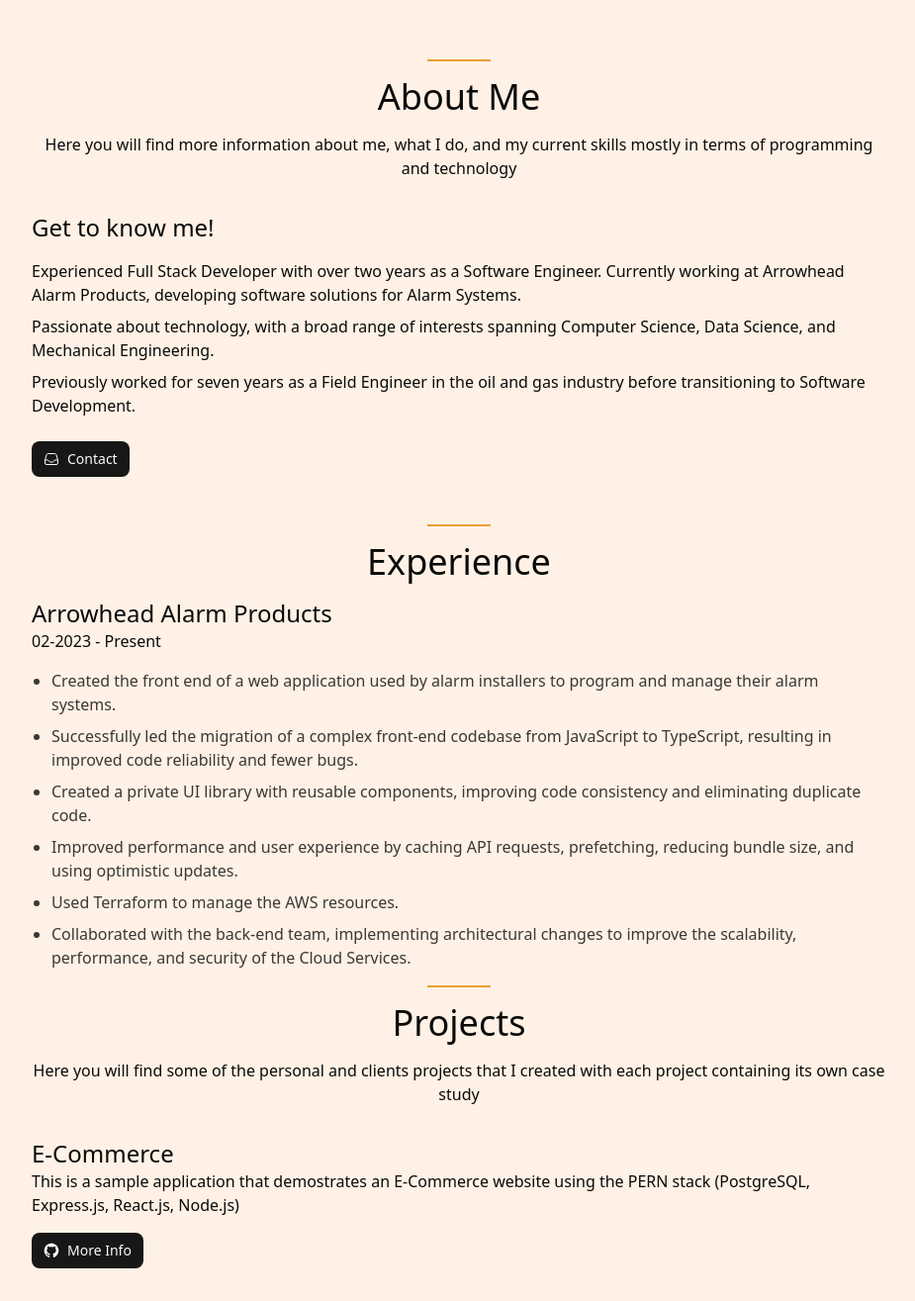
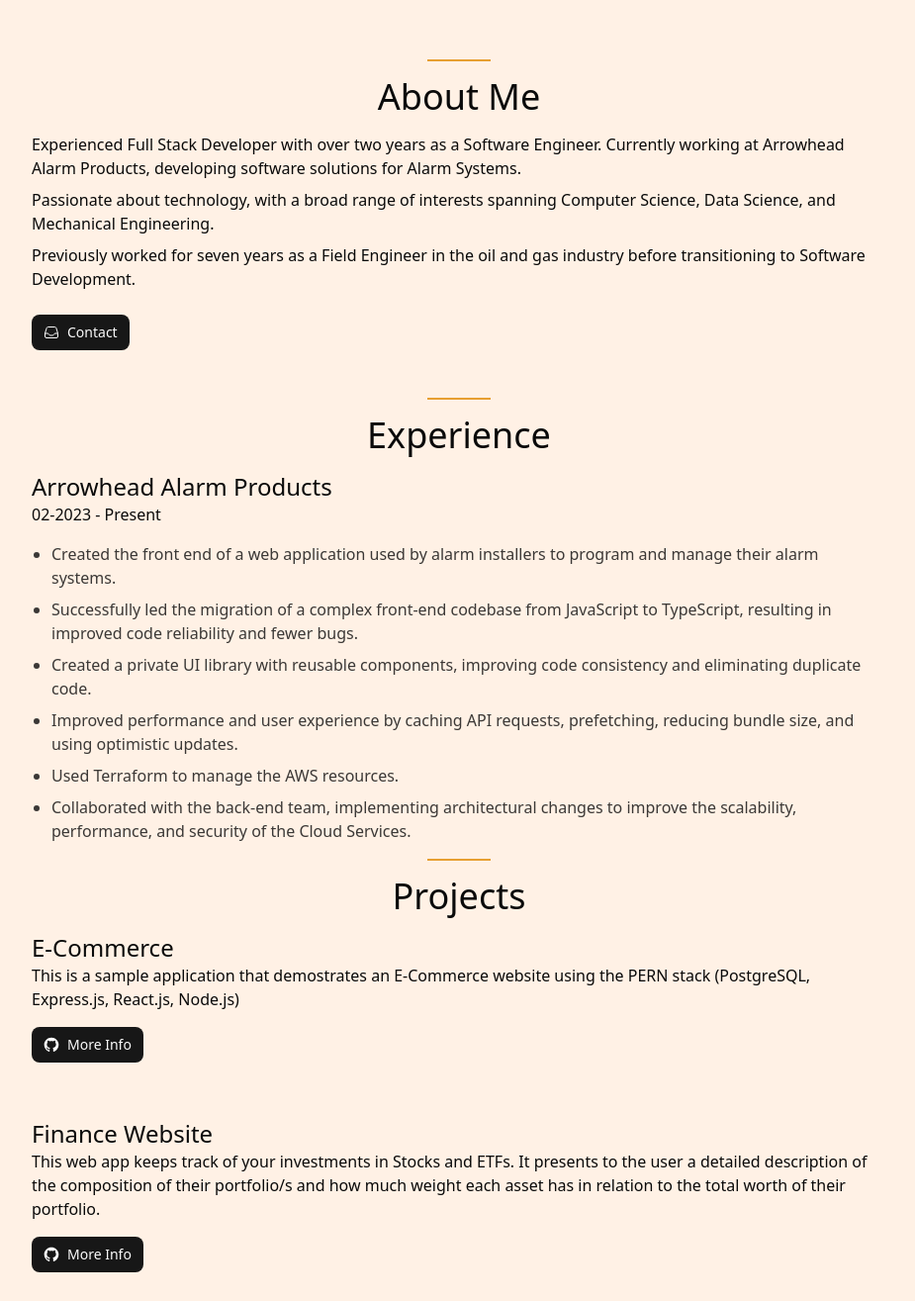
Before and after one commit to leonardo-asad/personal-website, a Next.js app: page / in a window 1280 px wide. Shown: the part 772-2087 px from the top of the page at 99% size, without its empty margins (176-1101 px from the left). Built offline with nearby package versions, Linux system fonts and the light colour scheme; a web font is replaced by a local one.

Commit message:
update content

```diff
--- a/app/page.tsx
+++ b/app/page.tsx
@@ -28,7 +28,7 @@ export default function Home() {
                 className={`${buttonVariants({
                   variant: "default",
                 })} max-w-fit`}
-                href="#about-me"
+                href="#experience"
               >
                 Experience
               </Link>
@@ -38,13 +38,8 @@ export default function Home() {
         <hr className="border-t-2 border-(--divider) w-16 mx-auto" />
         <section id="about-me" className="py-4 ">
           <h1 className="text-4xl text-center mb-4">About Me</h1>
-          <h3 className="text-center mb-8">
-            Here you will find more information about me, what I do, and my
-            current skills mostly in terms of programming and technology
-          </h3>
           <div className="grid grid-cols-1 my-4">
             <div>
-              <h2 className="text-2xl mb-4">Get to know me!</h2>
               <p className="mb-2">
                 Experienced Full Stack Developer with over two years as a
                 Software Engineer. Currently working at Arrowhead Alarm
@@ -136,10 +131,6 @@ export default function Home() {
         <hr className="border-t-2 border-(--divider) w-16 mx-auto" />
         <section id="projects" className="py-4">
           <h1 className="text-4xl text-center mb-4">Projects</h1>
-          <h3 className="text-center mb-8">
-            Here you will find some of the personal and clients projects that I
-            created with each project containing its own case study
-          </h3>
           <div className="grid grid-rows-2 my-4 gap-4">
             <div>
               <h2 className="text-2xl">E-Commerce</h2>
```
